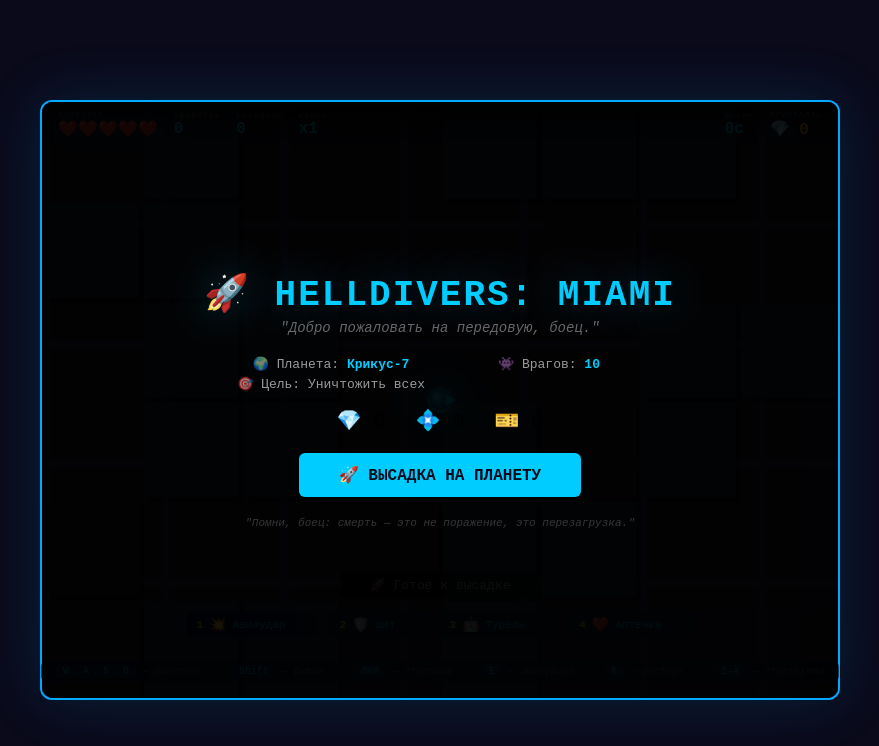
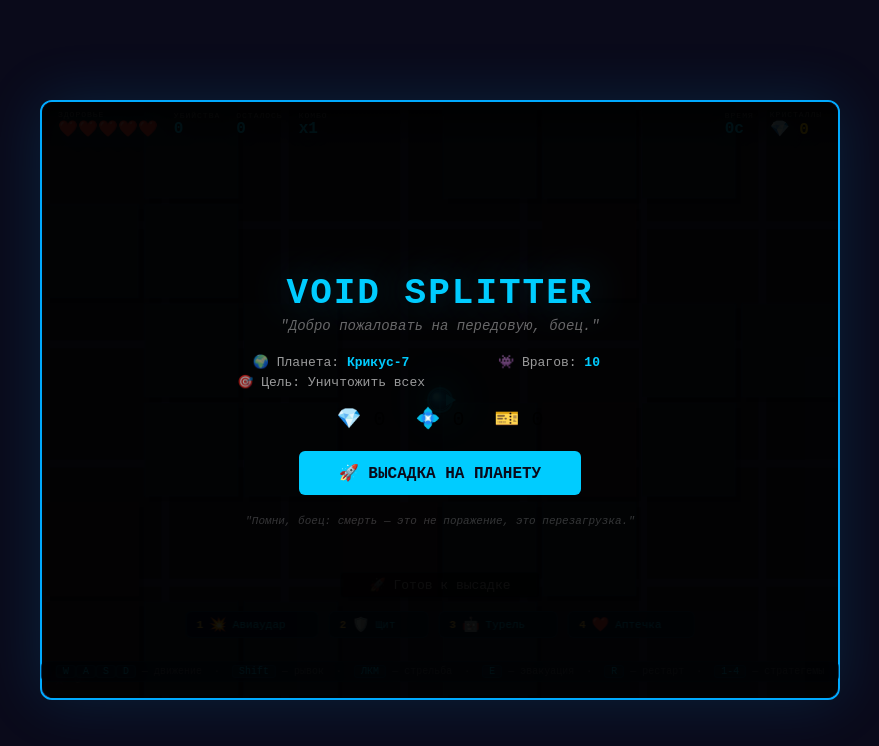
Before and after one commit to CaptainArctic/VOID-SPLITTER, a plain HTML site: page index.html in a window 1280 px wide. Shown: the whole page, without its empty margins (200-1079 px from the left). Drawn offline with Linux system fonts and the light colour scheme.

Commit message:
index changed

```diff
--- a/index.html
+++ b/index.html
@@ -3,7 +3,7 @@
 <head>
     <meta charset="UTF-8">
     <meta name="viewport" content="width=device-width, initial-scale=1.0">
-    <title>HELLDIVERS: MIAMI</title>
+    <title>VOID SPLITTER</title>
     <link rel="stylesheet" href="css/style.css">
 </head>
 <body>
@@ -107,7 +107,7 @@
 
     <!-- ===== МЕНЮ ===== -->
     <div id="menu">
-        <h1>🚀 HELLDIVERS: MIAMI</h1>
+        <h1>VOID SPLITTER</h1>
         <p class="subtitle">"Добро пожаловать на передовую, боец."</p>
 
         <div class="daily-info">
```
